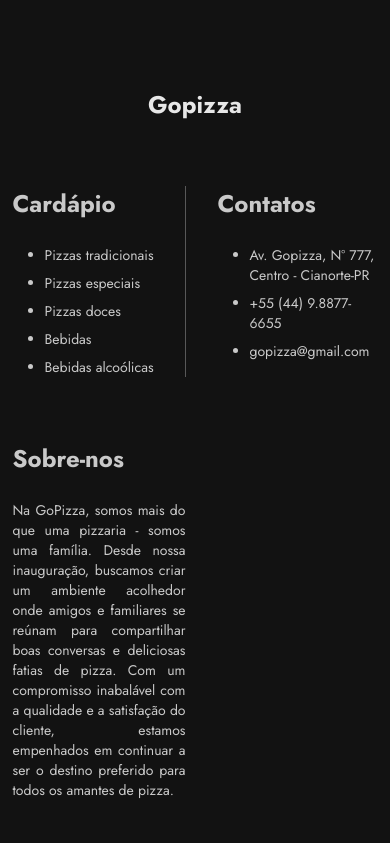
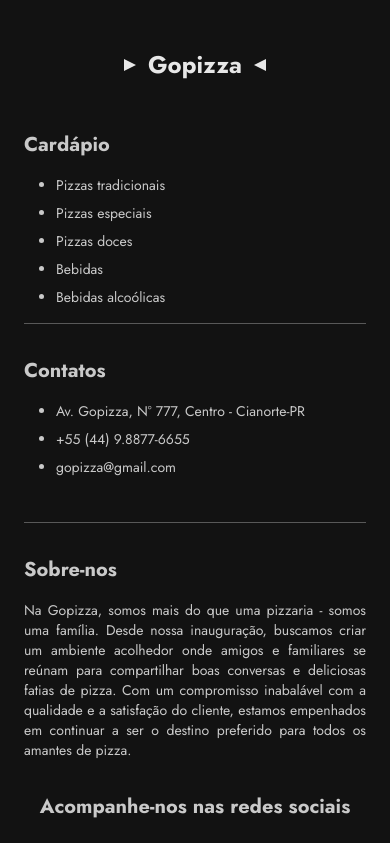
Before and after one commit to HarrisonLima/cardapio-gopizza, a React (Vite) app: page / in a window 390 px wide. Shown: the part 3940-4783 px from the top of the page. Built offline with nearby package versions, Linux system fonts and the light colour scheme.

Commit message:
Correção de responsividade para telas 1440px, 1280px, 780px, 720px, 480px e 360px.

```diff
--- a/src/components/Footer/index.tsx
+++ b/src/components/Footer/index.tsx
@@ -13,6 +13,10 @@ const CustomFooter = styled.footer`
   justify-content: center;
   margin-top: 64px;
   width: 100vw;
+
+  @media (max-width: 360px) {
+    margin-top: 32px;
+  }
 `;
 
 const CustomFooterContent = styled.div`
@@ -25,17 +29,59 @@ const CustomFooterContent = styled.div`
   @media (max-width: 1280px) {
     padding: 64px 32px;
   }
+
+  @media (max-width: 780px) {
+    gap: 32px;
+  }
+
+  @media (max-width: 480px) {
+    gap: 16px;
+    padding: 24px;
+  }
+
+  @media (max-width: 360px) {
+    gap: 8px;
+    padding: 16px;
+  }
 `;
 
-const CustomTitle = styled.h1`
+const CustomLogoContainer = styled.span`
+  display: flex;
+  justify-content: center;
+`;
+
+const CustomLogo = styled.h1`
   color: var(--primary-color);
   font-size: 2.5rem;
   font-weight: 700;
-  text-align: center;
+  position: relative;
 
   &:hover {
     text-shadow: var(--light-text-effect);
     transition: 0.3s text-shadow;
+  }
+
+  &::before,
+  &::after {
+    content: "";
+    position: absolute;
+    top: 50%;
+    transform: translateY(-50%);
+    width: 0;
+    height: 0;
+    border-style: solid;
+  }
+
+  &::before {
+    left: -32px;
+    border-width: 10px 0 10px 18px;
+    border-color: transparent transparent transparent var(--primary-color);
+  }
+
+  &::after {
+    right: -32px;
+    border-width: 10px 18px 10px 0;
+    border-color: transparent var(--primary-color) transparent transparent;
   }
 
   @media (max-width: 720px) {
@@ -44,67 +90,82 @@ const CustomTitle = styled.h1`
 
   @media (max-width: 480px) {
     font-size: 1.5rem;
+
+    &::before {
+      left: -24px;
+      border-width: 6px 0 6px 12px;
+      border-color: transparent transparent transparent var(--primary-color);
+    }
+
+    &::after {
+      right: -24px;
+      border-width: 6px 12px 6px 0;
+      border-color: transparent var(--primary-color) transparent transparent;
+    }
   }
 `;
 
 const CustomContainers = styled.div`
+  align-items: flex-start;
   display: flex;
-  column-gap: 128px;
-  row-gap: 64px;
+  flex-wrap: wrap;
+  gap: 32px;
   justify-content: center;
+  margin-top: 32px;
+  width: 100%;
 
-  @media (max-width: 1440px) {
-    column-gap: 48px;
-    flex-wrap: wrap;
+  > span:not(:last-child) {
+    border-right: 1px solid var(--border-color);
+    padding-right: 16px;
   }
 
-  @media (max-width: 1280px) {
-    column-gap: 32px;
+  @media (max-width: 780px) {
+    gap: 32px;
+
+    display: grid;
+    > span:not(:last-child) {
+      border-bottom: 1px solid var(--border-color);
+      border-right: 0;
+      padding-right: 0px;
+    }
   }
 
-  @media (max-width: 720px) {
-    display: grid;
-    grid-template-columns: 1fr 1fr;
-    grid-template-rows: auto 1fr;
+  @media (max-width: 360px) {
+    margin-top: 32px;
+    gap: 32px;
   }
 `;
 
 const CustomContainer = styled.span`
   display: flex;
+  flex-grow: 1;
   flex-direction: column;
-  gap: 24px;
-  min-width: 250px;
+  gap: 16px;
   max-width: 400px;
-
-  &[data-barvisible="true"] {
-    border-right: 1px solid var(--border-color);
-    padding-right: 48px;
-  }
-
-  > h2:hover {
-    color: var(--primary-color);
-    text-shadow: var(--light-text-effect);
-  }
-
-  @media (max-width: 1440px) {
-    &[data-barvisible="true"] {
-      padding-right: 32px;
-    }
-  }
+  min-height: 200px;
+  min-width: 200px;
 
   @media (max-width: 1280px) {
     min-width: 160px;
     max-width: 320px;
-    &[data-barvisible="true"] {
-      padding-right: 12px;
-    }
+  }
 
-    @media (max-width: 720px) {
-      flex-grow: 2;
-      &[data-barvisible="true"] {
-        flex-grow: 1;
-      }
-    }
+  @media (max-width: 780px) {
+    flex-grow: 0;
+    max-width: 400px;
+    min-height: 150px;
+    min-width: 200px;
+    padding-bottom: 16px;
+  }
+`;
+
+const CustomTitleContainer = styled.h2`
+  &:hover {
+    color: var(--primary-color);
+  }
+
+  @media (max-width: 480px) {
+    font-size: 1.25rem;
   }
 `;
 
@@ -128,6 +189,10 @@ const CustomItemList = styled.li`
 const CustomTexto = styled.p`
   text-align: justify;
 
+  &:hover {
+    color: var(--primary-color);
+  }
+
   @media (max-width: 1280px) {
     font-size: 0.875rem;
   }
@@ -145,6 +210,10 @@ const CustomSocialMediasIcons = styled.span`
   display: flex;
   gap: 32px;
   justify-content: center;
+
+  @media (max-width: 480px) {
+    gap: 16px;
+  }
 `;
 
 const CustomContainerIcon = styled.span`
@@ -164,11 +233,20 @@ const CustomContainerIcon = styled.span`
     color: var(--background-color);
     transition: 0.3s background-color, 0.3s color, 0.3s box-shadow;
   }
+
+  @media (max-width: 480px) {
+    padding: 8px;
+  }
 `;
 
 const CustomIcon = styled(FontAwesomeIcon)`
   height: 32px;
   width: 32px;
+
+  @media (max-width: 480px) {
+    height: 24px;
+    width: 24px;
+  }
 `;
 
 const CustomCopyright = styled.span`
@@ -180,14 +258,23 @@ const CustomCopyright = styled.span`
 `;
 
 const CustomCopyrightText = styled.h3`
+  &:hover {
+    color: var(--primary-color);
+    transition: 0.3s color;
+
+    > strong {
+      transition: 0.3s text-shadow;
+      text-shadow: var(--light-text-effect);
+    }
+  }
+
   > strong {
     color: var(--primary-color);
     font-weight: 700;
   }
 
-  > strong:hover {
-    transition: 0.3s text-shadow;
-    text-shadow: var(--light-text-effect);
+  @media (max-width: 480px) {
+    font-size: 1rem;
   }
 `;
 
@@ -195,10 +282,12 @@ const Footer = () => {
   return (
     <CustomFooter>
       <CustomFooterContent>
-        <CustomTitle>Gopizza</CustomTitle>
+        <CustomLogoContainer>
+          <CustomLogo>Gopizza</CustomLogo>
+        </CustomLogoContainer>
         <CustomContainers>
           <CustomContainer data-barvisible={true}>
-            <h2>Cardápio</h2>
+            <CustomTitleContainer>Cardápio</CustomTitleContainer>
             <CustomList>
               <CustomItemList>Pizzas tradicionais</CustomItemList>
               <CustomItemList>Pizzas especiais</CustomItemList>
@@ -208,9 +297,9 @@ const Footer = () => {
             </CustomList>
           </CustomContainer>
           <CustomContainer
-            data-barvisible={window.innerWidth > 720 ? true : false}
+            data-barvisible={window.innerWidth > 780 ? true : false}
           >
-            <h2>Contatos</h2>
+            <CustomTitleContainer>Contatos</CustomTitleContainer>
             <CustomList>
               <CustomItemList>
                 Av. Gopizza, N° 777, Centro - Cianorte-PR
@@ -220,9 +309,9 @@ const Footer = () => {
             </CustomList>
           </CustomContainer>
           <CustomContainer>
-            <h2>Sobre-nos</h2>
+            <CustomTitleContainer>Sobre-nos</CustomTitleContainer>
             <CustomTexto>
-              Na GoPizza, somos mais do que uma pizzaria - somos uma família.
+              Na Gopizza, somos mais do que uma pizzaria - somos uma família.
               Desde nossa inauguração, buscamos criar um ambiente acolhedor onde
               amigos e familiares se reúnam para compartilhar boas conversas e
               deliciosas fatias de pizza. Com um compromisso inabalável com a
@@ -233,6 +322,9 @@ const Footer = () => {
           </CustomContainer>
         </CustomContainers>
         <CustomSocialsMedias>
+          <CustomTitleContainer>
+            Acompanhe-nos nas redes sociais
+          </CustomTitleContainer>
           <CustomSocialMediasIcons>
             <CustomContainerIcon>
               <CustomIcon icon={faGithub} />
```
